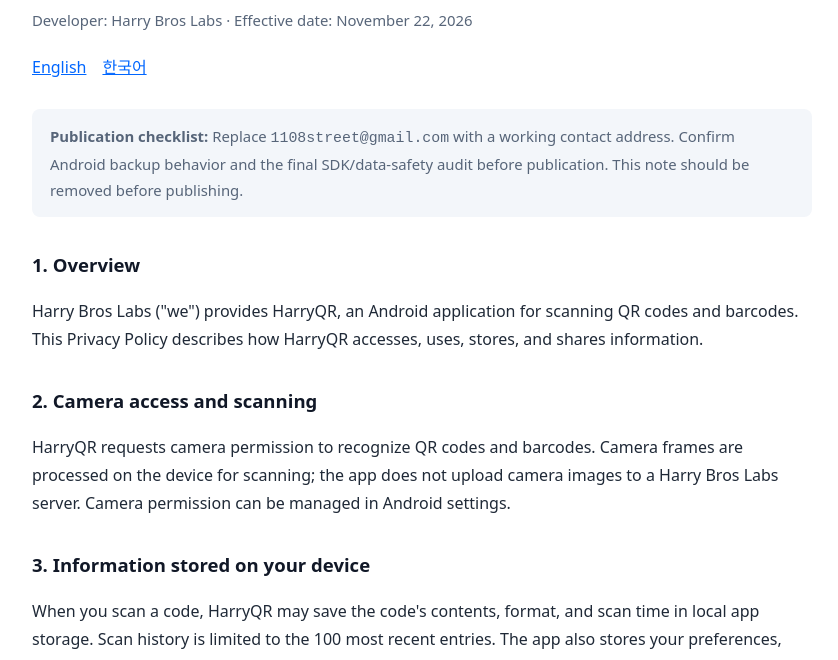
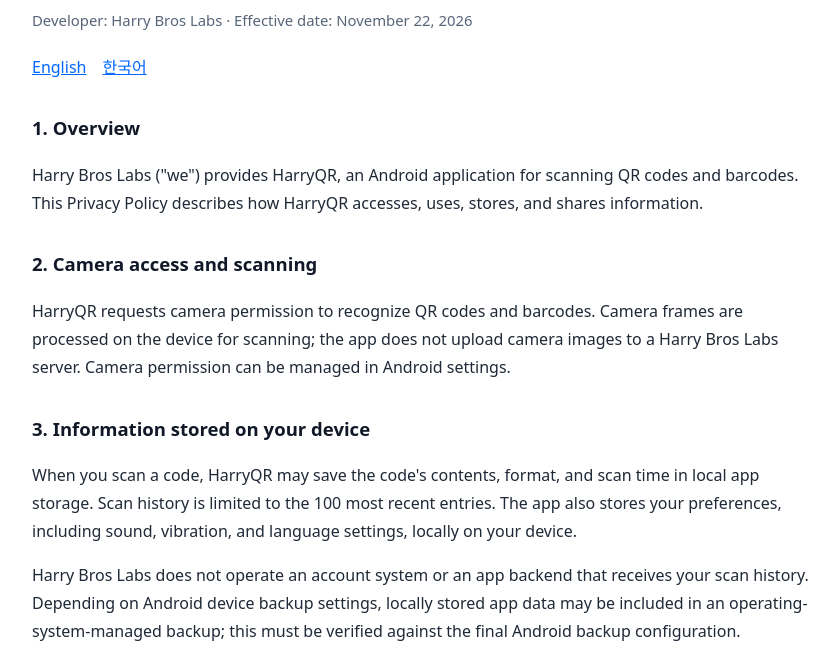
Before and after one commit to moongduri/harryqr-privacy, a plain HTML site: page index.html in a window 1280 px wide. Shown: the part 124-784 px from the top of the page, without its empty margins (218-1056 px from the left). Drawn offline with Linux system fonts and the light colour scheme.

Commit message:
Remove publication checklist from index.html
Removed publication checklist note from privacy policy.

```diff
--- a/index.html
+++ b/index.html
@@ -13,8 +13,6 @@
 <h1>HarryQR Privacy Policy</h1>
 <p class="meta">Developer: Harry Bros Labs · Effective date: November 22, 2026</p>
 <nav><a href="#en">English</a><a href="#ko" lang="ko">한국어</a></nav>
-<p class="note"><strong>Publication checklist:</strong> Replace <code>1108street@gmail.com</code> with a working contact address. Confirm Android backup behavior and the final SDK/data-safety audit before publication. This note should be removed before publishing.</p>
-<section id="en" lang="en">
 <h2>1. Overview</h2>
 <p>Harry Bros Labs ("we") provides HarryQR, an Android application for scanning QR codes and barcodes. This Privacy Policy describes how HarryQR accesses, uses, stores, and shares information.</p>
 <h2>2. Camera access and scanning</h2>
```
